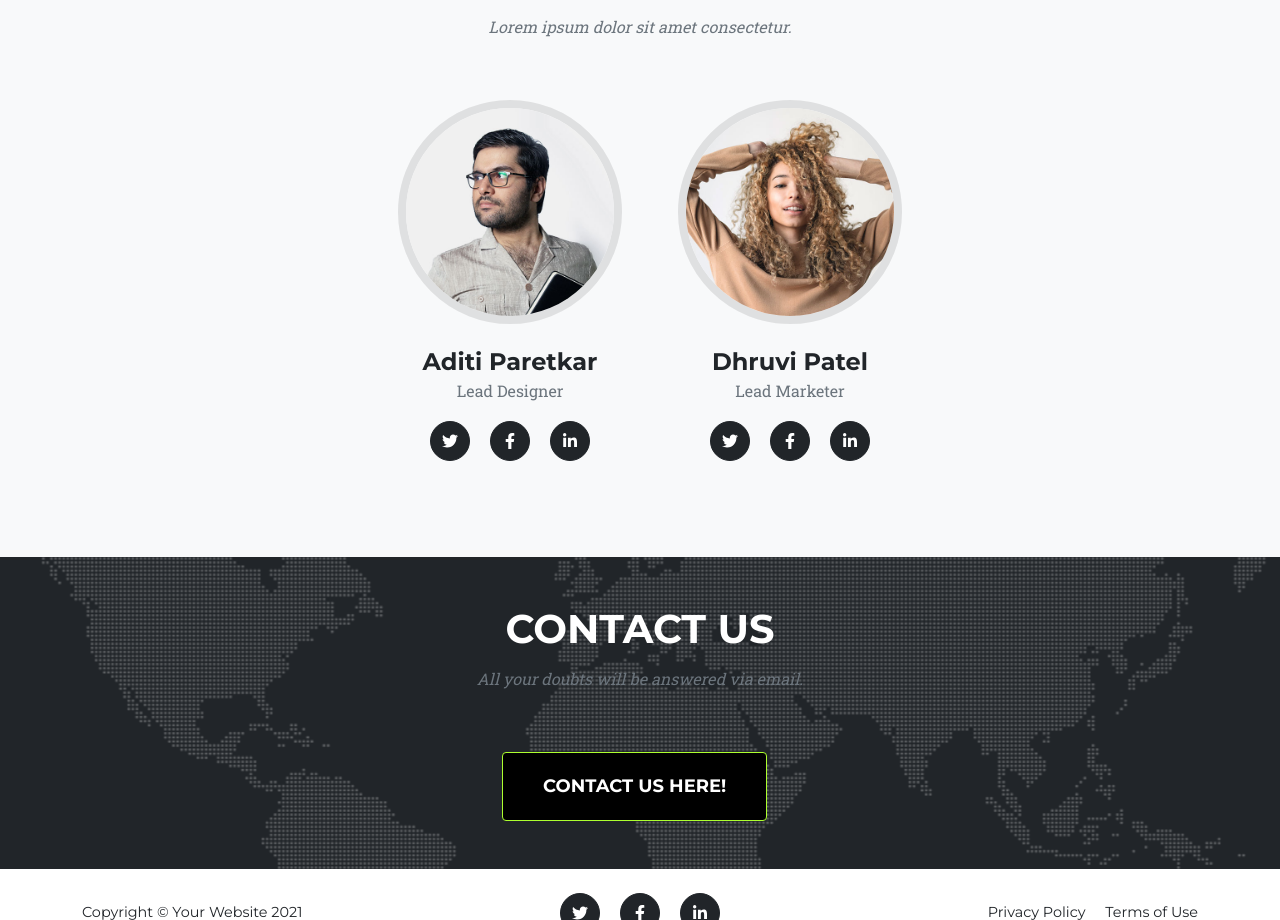
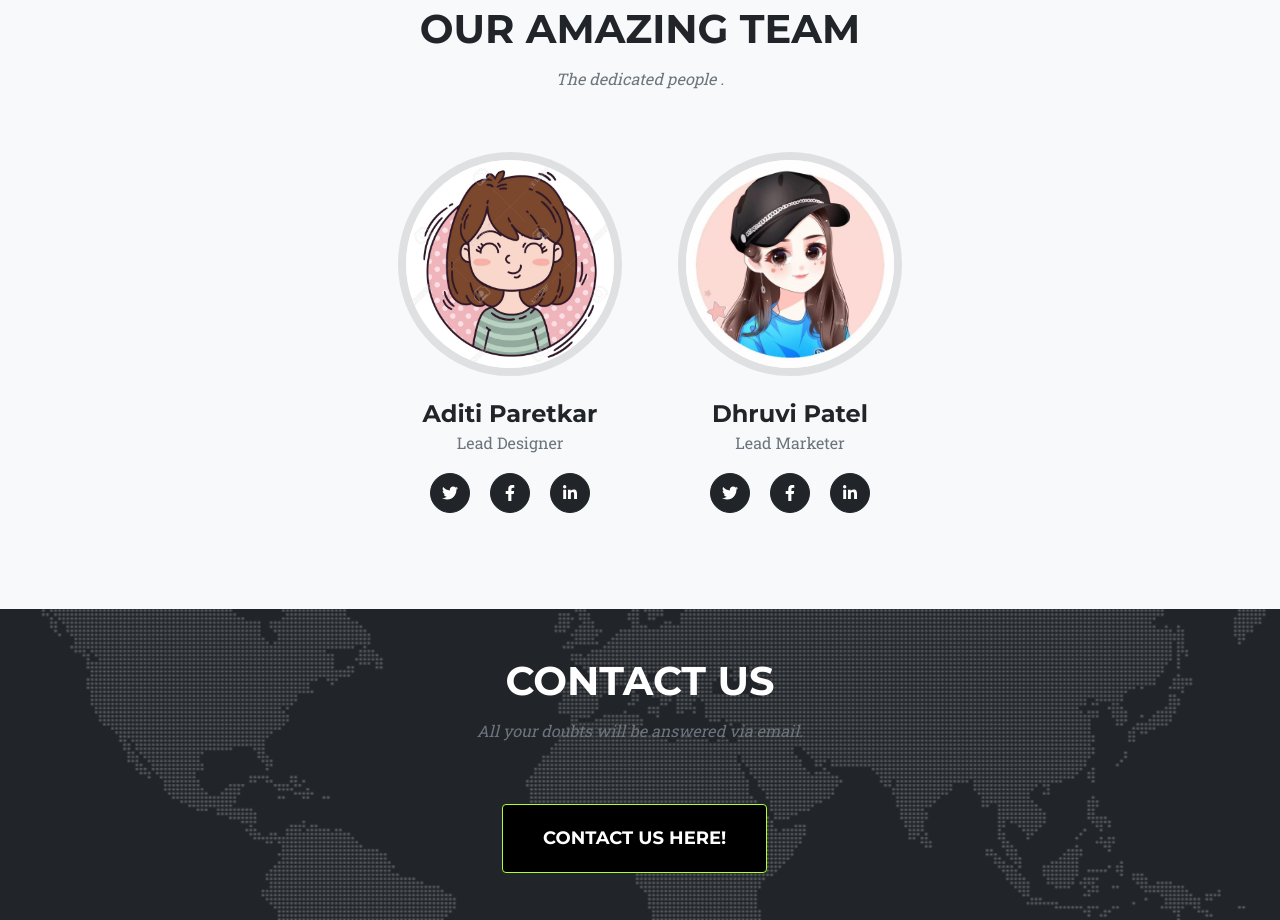
Before and after one commit to dhruvi9660/Django-Club-bot, a Django app: page / in a window 1280 px wide; the page is wider, and only the part inside the window is pictured. Shown: the part 2596-3516 px from the top of that part. Run offline with Django 3.2, Linux system fonts and the light colour scheme; some libraries are stand-ins or nearby versions.

Commit message:
Final project changes

```diff
--- a/miniproject/club_bot/template/myapp/index.html
+++ b/miniproject/club_bot/template/myapp/index.html
@@ -22,7 +22,7 @@
         <!-- Navigation-->
         <nav class="navbar navbar-expand-lg navbar-dark fixed-top" id="mainNav">
             <div class="container">
-                <a class="navbar-brand" href="#page-top"><img src="{% static '../static/assets/img/navbar-logo.svg' %}" alt="..." /></a>
+                <a class="navbar-brand" href="#page-top"><img src="{% static '../static/assets/img/logonew.png' %}" style="width:10%; height: 10%" alt="..." /></a>
                 <button class="navbar-toggler" type="button" data-bs-toggle="collapse" data-bs-target="#navbarResponsive" aria-controls="navbarResponsive" aria-expanded="false" aria-label="Toggle navigation">
                     Menu
                     <i class="fas fa-bars ms-1"></i>
@@ -103,7 +103,7 @@
             <h1 class="container" style="text-align: center">About Us</h1><br><br><br>
         <div class=" row">
             <div class="col-md-3">
-             <img src="../assets/img/header-bg.jpg" height="120%" width="70%" alt=" pic"style="border-radius: 35%;padding-left: 50px">
+             <img src="{% static '../static/assets/img/treehouse.jpg' %}" height="120%" width="70%" alt=" pic"style="border-radius: 35%;padding-left: 50px">
             </div>
             <div class="col-md-8">
                  <p style= "float: left; padding-left: 300px">Our club organization has had humble beginnings. From choosing a grandiose location that is easily accessible , located in the city centre , we have grown and expanded to included our branches in many part of the state and plan to further this initiative nationwide </p>
@@ -114,12 +114,12 @@
                 <p style= "float: right;padding-right: 300px; padding-left: 50px">We have helped many orphanages , in various parts of Mumbai for recruiting volunteers with the required skills for their various causes<br>These orphanages have been successful in carrying out their tasks with the help of these volunteers<br>The volunteers have also expressed positive feedback on the hospitality of the orphanages and were happy to help them out.</p>
             </div>
             <div class="col-md-3">
-                 <img src=" orphanage.jpg"height="100%" alt=" pic"style="border-radius: 20%;padding-right: 90px">
+                 <img src="{% static '../static/assets/img/clubhouse2.jpg' %}"height="100%" alt=" pic"style="border-radius: 20%;padding-right: 90px">
             </div>
         </div><br><br><br><br>
         <div class=" row">
             <div class="col-md-3">
-             <img src="blood-donation.jpg" height="100%" alt=" pic"style="border-radius: 40%;padding-left: 50px">
+             <img src="{% static '../static/assets/img/clubhouse3.jpg' %}" height="100%" alt=" pic"style="border-radius: 40%;padding-left: 50px">
             </div>
             <div class="col-md-8">
                 <p style= "float: left; padding-left: 300px">The volunteers have successfully helped many hospitals in obtaining blood for medical emergencies through a dedicated team spread across the city
@@ -132,12 +132,12 @@
             <div class="container">
                 <div class="text-center">
                     <h2 class="section-heading text-uppercase">Our Amazing Team</h2>
-                    <h3 class="section-subheading text-muted">Lorem ipsum dolor sit amet consectetur.</h3>
+                    <h3 class="section-subheading text-muted">The dedicated people .</h3>
                 </div>
                 <div class="row members">
                     <div class="col-lg-4" id="firstmember">
                         <div class="team-member" >
-                            <img class="mx-auto rounded-circle"  src="assets/img/team/1.jpg" alt="..." />
+                            <img class="mx-auto rounded-circle"  src="{% static '../static/assets/img/aditi.png' %}" alt="..." />
                             <h4>Aditi Paretkar</h4>
                             <p class="text-muted">Lead Designer</p>
                             <a class="btn btn-dark btn-social mx-2" href="#!"><i class="fab fa-twitter"></i></a>
@@ -147,7 +147,7 @@
                     </div>
                     <div class="col-lg-4" id="secondmember">
                         <div class="team-member" >
-                            <img class="mx-auto rounded-circle"  src="assets/img/team/2.jpg" alt="..." />
+                            <img class="mx-auto rounded-circle"  src="{% static '../static/assets/img/dhruvi.jpg' %}" alt="..." />
                             <h4>Dhruvi Patel</h4>
                             <p class="text-muted">Lead Marketer</p>
                             <a class="btn btn-dark btn-social mx-2" href="#!"><i class="fab fa-twitter"></i></a>
--- a/miniproject/club_bot/template/myapp/profile.html
+++ b/miniproject/club_bot/template/myapp/profile.html
@@ -86,7 +86,7 @@
           <td>{{ order.ref_code }}</td>
           <td>
         	{% for item in order.items.all %}
-        		{{ item.product.name }}
+        		{{ item.product.name }},
       		{% endfor %}
       	  </td>
           <td>${{ order.get_cart_total }}</td>
```
Also changed, not shown: miniproject/club_bot/db.sqlite3, miniproject/club_bot/static/assets/img/aditi.png, miniproject/club_bot/static/assets/img/clubhouse2.jpg (added), miniproject/club_bot/static/assets/img/clubhouse3.jpg (added), miniproject/club_bot/static/assets/img/dhruvi.jpg (added), miniproject/club_bot/static/assets/img/logo.png (added), miniproject/club_bot/static/assets/img/logonew.png (added), miniproject/club_bot/static/assets/img/treehouse.jpg (added), miniproject/club_bot/static/assets/img/treehouse.webp (added).
